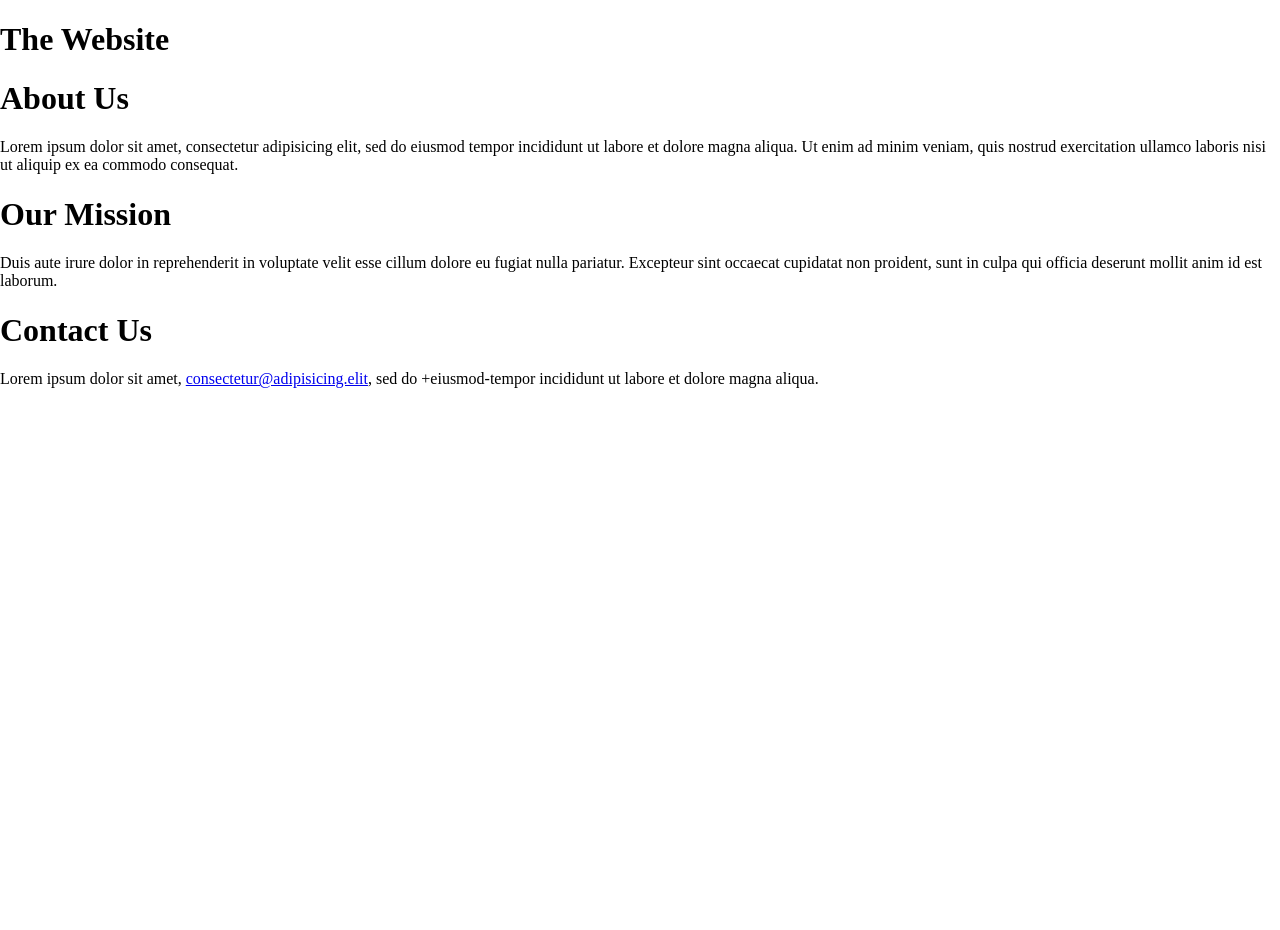
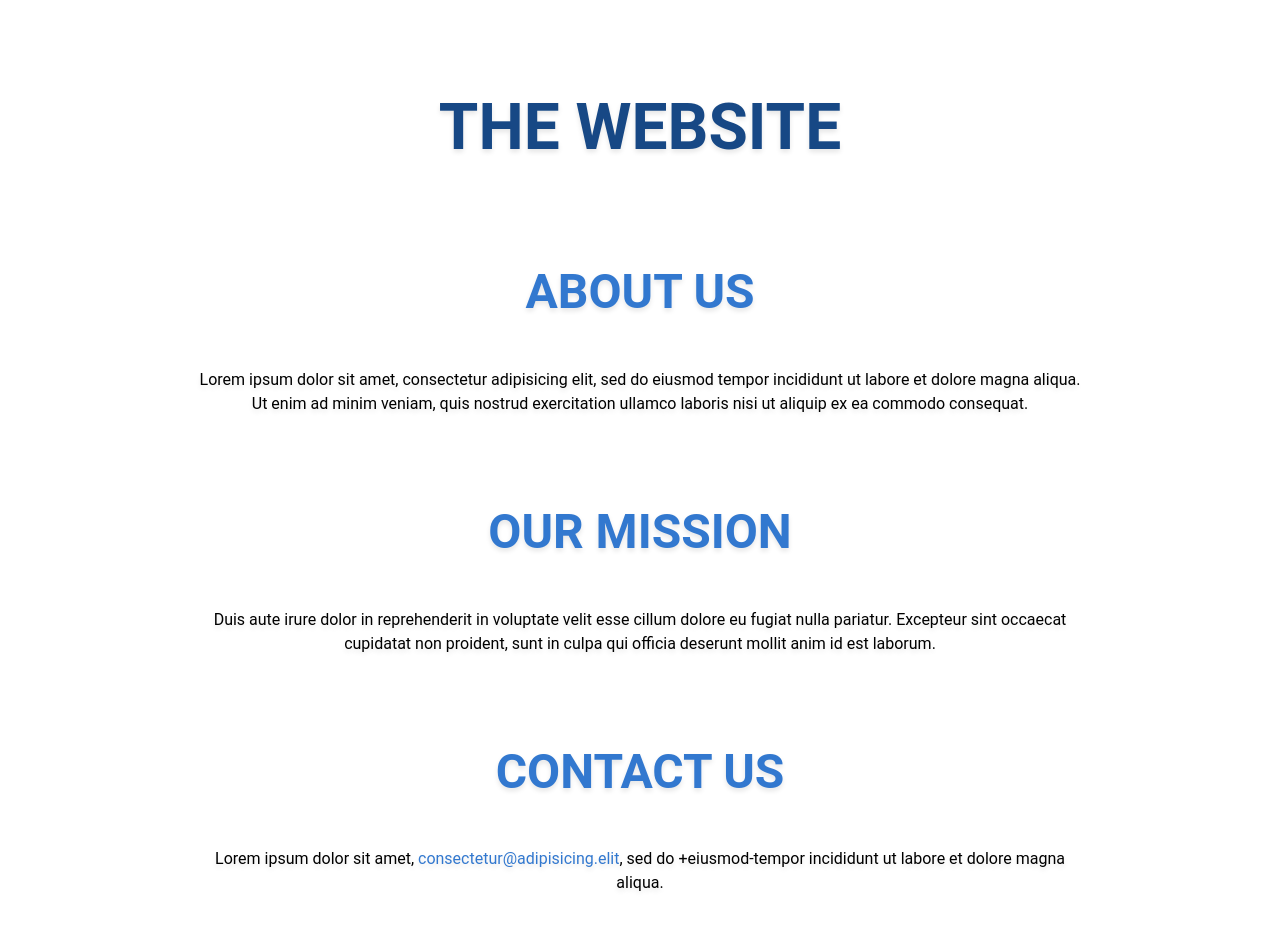
Before and after one commit to abuna1985/scrimba-7-day-css-challenge, a plain HTML site: page day-01/index.html in a window 1280 px wide. Before the commit the page ends 800 px from the top, so only its background shows below. Drawn offline with Linux system fonts and the light colour scheme.

Commit message:
Complete day 1 challenge

```diff
--- a/day-01/assets/index.css
+++ b/day-01/assets/index.css
@@ -1,9 +1,82 @@
-/* DON'T TOUCH THIS! */
-html,
+/* Objectives for day 1 chaalenge
+[X]You have to center all the text on the page
+[X] Set the font to Roboto
+[X] Capitalize all the titles
+[X] Give the main title a font size of 4rem and the section titles a size of 3rem
+[X] Give all the sections an overall margin of 10% of the height of the page.
+[X] The section titles must have a color of #3278cf.
+[X] The main title must have a color of #174885.*/
+
+/* 1. Base Styles */
+html {
+  font-family: "Roboto", sans-serif;
+  font-size: 16px;
+  -moz-osx-font-smoothing: grayscale;
+  -webkit-font-smoothing: antialiased;
+  line-height: 1.5;
+  min-height: 100vh;
+  min-width: 300px;
+  overflow-x: hidden;
+  text-align: center;
+  text-shadow: 0 3px 5px rgba(0, 0, 0, 0.1);
+}
+
 body {
   margin: 0;
   padding: 0;
 }
-/* DON'T TOUCH THIS! */
 
-/* Your main goal is to style and improve the HTML given to you. You have to center all the text on the page & set the font to Roboto, capitalize all the titles, give the main title a font size of 4em and the section titles a size of 3em, and give all the sections an overall margin of 10% of the height of the page. The section titles must have a color of #3278cf, while the main title must have a color of #174885. Good luck! */
+/* 2. Shared Styles */
+.title,
+.section-title {
+  font-weight: 700;
+  text-transform: uppercase;
+}
+
+.section-title,
+.contact-us-link {
+  color: #3278cf;
+}
+
+/* 3. Specific Styles */
+
+.container {
+  margin: 10vh auto;
+  max-width: 900px;
+}
+
+.title {
+  color: #174885;
+  font-size: 4rem;
+}
+
+.section-title {
+  font-size: 3rem;
+}
+
+.contact-us-link {
+  text-decoration: none;
+}
+
+.contact-us-link:hover {
+  text-decoration: underline;
+}
+
+.contact-us-link:active {
+  color: #174885;
+}
+
+/* 4. Responsiveness */
+@media screen and (max-width: 799px) {
+  .section {
+    padding: 0 1rem;
+  }
+
+  .title {
+    font-size: 3rem;
+  }
+
+  .section-title {
+    font-size: 2rem;
+  }
+}
--- a/day-01/index.html
+++ b/day-01/index.html
@@ -7,41 +7,42 @@
       href="https://fonts.googleapis.com/css2?family=Roboto+Condensed:wght@400;700&display=swap"
       rel="stylesheet"
     />
+    <!-- <link rel="stylesheet" type="text/css" href="assets/minireset.min.css" /> -->
     <link rel="stylesheet" type="text/css" href="assets/index.css" />
     <title>CSS Challenge 1 - Improve This Website</title>
   </head>
   <body>
-    <div class="title-container container">
+    <article class="title-container container section">
       <h1 class="title">The Website</h1>
-    </div>
-
-    <div class="about-us-container container">
-      <h1 class="about-us-title section-title">About Us</h1>
+    </article>
+    <article class="about-us-container container section">
+      <h2 class="about-us-title section-title">About Us</h2>
       <p class="about-us-text section-text">
         Lorem ipsum dolor sit amet, consectetur adipisicing elit, sed do eiusmod
         tempor incididunt ut labore et dolore magna aliqua. Ut enim ad minim
         veniam, quis nostrud exercitation ullamco laboris nisi ut aliquip ex ea
         commodo consequat.
       </p>
-    </div>
-
-    <div class="our-mission-container container">
-      <h1 class="our-mission-title section-title">Our Mission</h1>
+    </article>
+    <article class="our-mission-container container section">
+      <h2 class="our-mission-title section-title">Our Mission</h2>
       <p class="our-mission-text section-text">
         Duis aute irure dolor in reprehenderit in voluptate velit esse cillum
         dolore eu fugiat nulla pariatur. Excepteur sint occaecat cupidatat non
         proident, sunt in culpa qui officia deserunt mollit anim id est laborum.
       </p>
-    </div>
-
-    <div class="contact-us-container container">
-      <h1 class="contact-us-title section-title">Contact Us</h1>
+    </article>
+    <article class="contact-us-container container section">
+      <h2 class="contact-us-title section-title">Contact Us</h2>
       <p class="contact-us-text section-text">
         Lorem ipsum dolor sit amet,
-        <a href="mailto:consectetur@adipisicing.elit"
+        <a
+          class="contact-us-link"
+          title="Email consectetur@adipisicing.elit"
+          href="mailto:consectetur@adipisicing.elit"
           >consectetur@adipisicing.elit</a
         >, sed do +eiusmod-tempor incididunt ut labore et dolore magna aliqua.
       </p>
-    </div>
+    </article>
   </body>
 </html>
```
